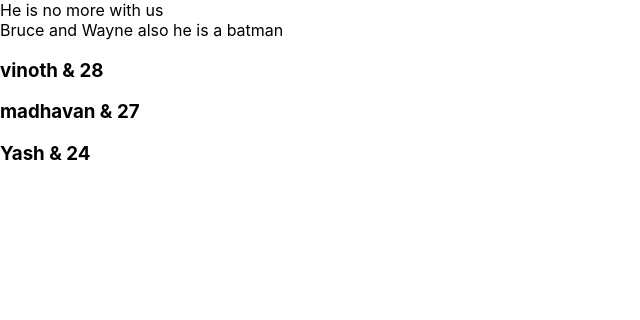
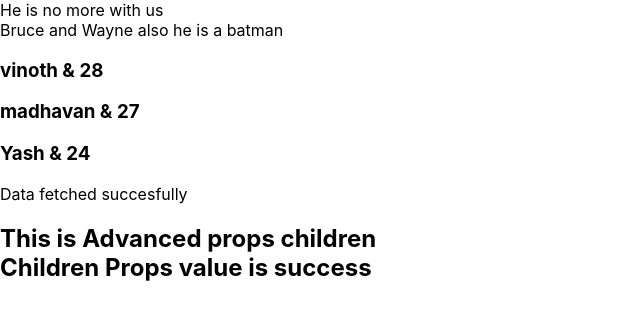
Before and after one commit to Vmadhavan2310/react_typescript, a React (Create React App) app: page / in a window 1280 px wide. Shown: the top 320 px of the page, without its empty margins (0-640 px from the left). Built offline with nearby package versions, Linux system fonts and the light colour scheme.

Commit message:
Advanced Props

```diff
--- a/src/App.tsx
+++ b/src/App.tsx
@@ -1,3 +1,5 @@
+import { AdvancedProps } from './Components/AdvancedProps';
+import { ChildrenProps } from './Components/ChildrenProps';
 import TypingArr from './Components/TypingArr';
 import TypingObject from './Components/TypingObject';
 import Typingprops from './Components/TypingProps';
@@ -27,6 +29,12 @@
      <Typingprops name='vinoths' age={25} alive={false}/>
      <TypingObject person={person} nickName="batman"/>
      <TypingArr personArr={personArr}/>
+     <AdvancedProps status='success'>
+      This is Advanced props children
+      <ChildrenProps>
+      success
+        </ChildrenProps>
+     </AdvancedProps>
     </div>
   );
 }
--- /dev/null
+++ b/src/Components/AdvancedProps.tsx
@@ -0,0 +1,21 @@
+import { ChildrenProps } from "./ChildrenProps"
+
+type statusProps={
+    status:"loading" | "success" | "failed"
+    children:React.ReactNode
+}
+export function AdvancedProps(props:statusProps){
+
+    return(
+        <>
+        <div>
+        {props.status==="loading"?`Fetching data`:props.status==="success"?`Data fetched succesfully`:`Data fethcing failed`}
+        </div>
+        <h2>{props.children}</h2>
+        {/* <ChildrenProps>
+            {props.status}
+        </ChildrenProps> */}
+        </>
+    )
+
+}
--- /dev/null
+++ b/src/Components/ChildrenProps.tsx
@@ -0,0 +1,11 @@
+type childrenProp={
+    children:React.ReactNode;
+}
+
+export function ChildrenProps(props:childrenProp){
+    return(
+        <>
+        <div>Children Props value is {props.children}</div>
+        </>
+    )
+}
```
